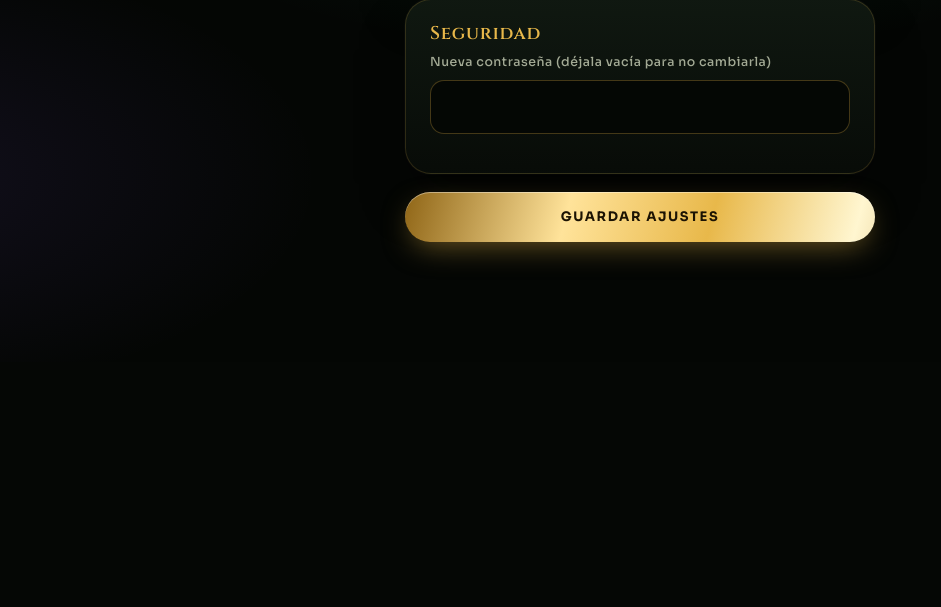
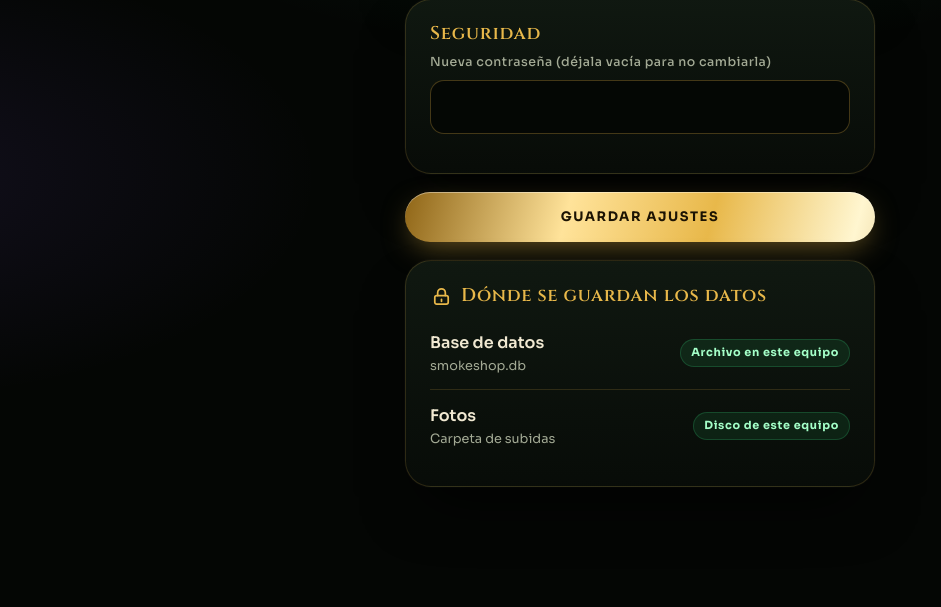
Before and after one commit to Klooy/prueba, a Flask app: page /admin/ajustes in a window 1280 px wide. Shown: the part 983-1590 px from the top of the page, without its empty margins (0-941 px from the left). Before the commit the page ends 1245 px from the top, so only its background shows below. Run offline with Flask 3, Linux system fonts and the light colour scheme; the visitor is signed in with stand-in values (Sample User, id 1); data comes from the database, SQL or seed files in the repository; data that the repository does not hold is empty; some libraries are stand-ins or nearby versions.

Commit message:
Ajustes muestra dónde se guardan los datos y las fotos
- Nueva tarjeta en Ajustes: base de datos (Supabase con el id del proyecto,
  archivo local o temporal) y fotos (bucket de Supabase Storage, disco o
  temporales). Nunca muestra la contraseña.
- El inicio del panel avisa si en Vercel los datos o las fotos se guardan en
  el espacio temporal, que se borra al reiniciar la app.
- Las variables de entorno toleran espacios o comillas pegadas al copiarlas.

Co-Authored-By: Claude Opus 5.5 <noreply@anthropic.com>
Claude-Session: https://claude.ai/code/session_01PuKUPzeQHJ1Poy8cgWBfg7

```diff
--- a/smokeshop/app.py
+++ b/smokeshop/app.py
@@ -18,7 +18,7 @@ import urllib.request
 import uuid
 from datetime import datetime, timedelta, timezone
 from functools import wraps
-from urllib.parse import quote
+from urllib.parse import quote, urlsplit
 
 from flask import (
     Flask, abort, flash, g, redirect, render_template, request, send_from_directory, session,
@@ -133,16 +133,16 @@ def create_app(test_config=None):
     )
     default_uploads = (os.path.join(app.instance_path, "uploads") if ON_VERCEL
                        else os.path.join(BASE_DIR, "static", "uploads"))
-    database_url = os.environ.get("DATABASE_URL", "")
+    database_url = env("DATABASE_URL")
     app.config.update(
         SECRET_KEY=os.environ.get("SECRET_KEY") or _fallback_secret(app),
         DATABASE=os.environ.get("DATABASE") or os.path.join(app.instance_path, "smokeshop.db"),
         DATABASE_URL=database_url,            # Postgres (Supabase); vacío = SQLite en DATABASE
         UPLOAD_FOLDER=os.environ.get("UPLOAD_FOLDER") or default_uploads,
         # Fotos en Supabase Storage; sin estas variables van a UPLOAD_FOLDER.
-        SUPABASE_URL=os.environ.get("SUPABASE_URL", ""),
-        SUPABASE_SECRET_KEY=os.environ.get("SUPABASE_SECRET_KEY") or os.environ.get("SUPABASE_SERVICE_ROLE_KEY", ""),
-        SUPABASE_BUCKET=os.environ.get("SUPABASE_BUCKET", "productos"),
+        SUPABASE_URL=env("SUPABASE_URL"),
+        SUPABASE_SECRET_KEY=env("SUPABASE_SECRET_KEY") or env("SUPABASE_SERVICE_ROLE_KEY"),
+        SUPABASE_BUCKET=env("SUPABASE_BUCKET") or "productos",
         # Datos de ejemplo solo en la vista previa de Vercel sin base de datos propia.
         DEMO_DATA=os.environ.get("DEMO_DATA", "1" if ON_VERCEL and not database_url else "0") == "1",
         MAX_CONTENT_LENGTH=6 * 1024 * 1024,
@@ -164,6 +164,11 @@ def create_app(test_config=None):
     register_public_routes(app)
     register_admin_routes(app)
     return app
+
+
+def env(name):
+    """Variable de entorno sin los espacios o comillas que a veces se pegan al copiarla."""
+    return os.environ.get(name, "").strip().strip("\"'")
 
 
 def _fallback_secret(app):
@@ -671,6 +676,31 @@ def delete_image(name):
         os.remove(path)
 
 
+def storage_status():
+    """Dónde quedan los datos y las fotos: (nombre, detalle, permanente) de cada uno."""
+    from flask import current_app
+    cfg = current_app.config
+    if cfg["DATABASE_URL"]:
+        parts = urlsplit(cfg["DATABASE_URL"])
+        user, host = parts.username or "", parts.hostname or ""
+        # id del proyecto: usuario "postgres.<id>" (pooler) o servidor "db.<id>.supabase.co"
+        ref = user.split(".", 1)[1] if "." in user else (host.split(".")[1] if host.startswith("db.") else "")
+        db = ("Supabase" if "supabase" in host else "Postgres", f"Proyecto {ref}" if ref else host, True)
+    elif ON_VERCEL:
+        db = ("Temporal", "Se borra cada vez que Vercel reinicia la app", False)
+    else:
+        db = ("Archivo en este equipo", os.path.basename(cfg["DATABASE"]), True)
+    target = storage_target()
+    if target:
+        ref = (urlsplit(target[0]).hostname or "").split(".")[0]
+        photos = ("Supabase Storage", f"Bucket {target[2]} · proyecto {ref}", True)
+    elif ON_VERCEL:
+        photos = ("Temporales", "Se borran cada vez que Vercel reinicia la app", False)
+    else:
+        photos = ("Disco de este equipo", "Carpeta de subidas", True)
+    return {"db": db, "photos": photos, "temporary": not (db[2] and photos[2])}
+
+
 def image_url(name):
     """Dirección pública de una foto del menú."""
     target = storage_target()
@@ -732,6 +762,7 @@ def register_hooks(app):
             # contador de la barra del panel
             "new_orders": get_db().execute(
                 "SELECT COUNT(*) FROM orders WHERE status = 'nuevo'").fetchone()[0] if admin else 0,
+            "storage": storage_status() if admin else None,
         }
 
     @app.template_filter("fecha")
--- a/smokeshop/templates/admin/dashboard.html
+++ b/smokeshop/templates/admin/dashboard.html
@@ -11,6 +11,12 @@
   </form>
 </div>
 
+{% if storage.temporary %}
+<div class="flash error notice">
+  <svg class="icon" aria-hidden="true"><use href="#i-alert"/></svg>
+  <span>Los datos o las fotos se guardan en un espacio temporal de Vercel y se borrarán. <a href="{{ url_for('admin_settings') }}#datos">Ver dónde se guardan</a></span>
+</div>
+{% endif %}
 {% if not settings.whatsapp %}
 <div class="flash error notice">
   <svg class="icon" aria-hidden="true"><use href="#i-alert"/></svg>
--- a/smokeshop/templates/admin/settings.html
+++ b/smokeshop/templates/admin/settings.html
@@ -44,4 +44,22 @@
 
   <button class="btn block mt" type="submit">Guardar ajustes</button>
 </form>
+
+<section class="card narrow mt" id="datos">
+  <h2><svg class="icon" aria-hidden="true"><use href="#i-lock"/></svg> Dónde se guardan los datos</h2>
+  <ul class="list">
+    {% for label, row in [('Base de datos', storage.db), ('Fotos', storage.photos)] %}
+    <li>
+      <span class="main"><strong>{{ label }}</strong><small>{{ row[1] }}</small></span>
+      <span class="badge {{ 'faience' if row[2] else 'st-cancelado' }}">{{ row[0] }}</span>
+    </li>
+    {% endfor %}
+  </ul>
+  {% if storage.temporary %}
+  <div class="flash error">
+    <svg class="icon" aria-hidden="true"><use href="#i-alert"/></svg>
+    <span>Lo que cargues aquí se perderá. En Vercel → Settings → Environment Variables revisa <strong>DATABASE_URL</strong>, <strong>SUPABASE_URL</strong> y <strong>SUPABASE_SECRET_KEY</strong>, marcadas para <em>Production</em> y <em>Preview</em>, y vuelve a desplegar.</span>
+  </div>
+  {% endif %}
+</section>
 {% endblock %}
```
Also changed, not shown: smokeshop/tests/test_app.py (+30 -0 lines).
